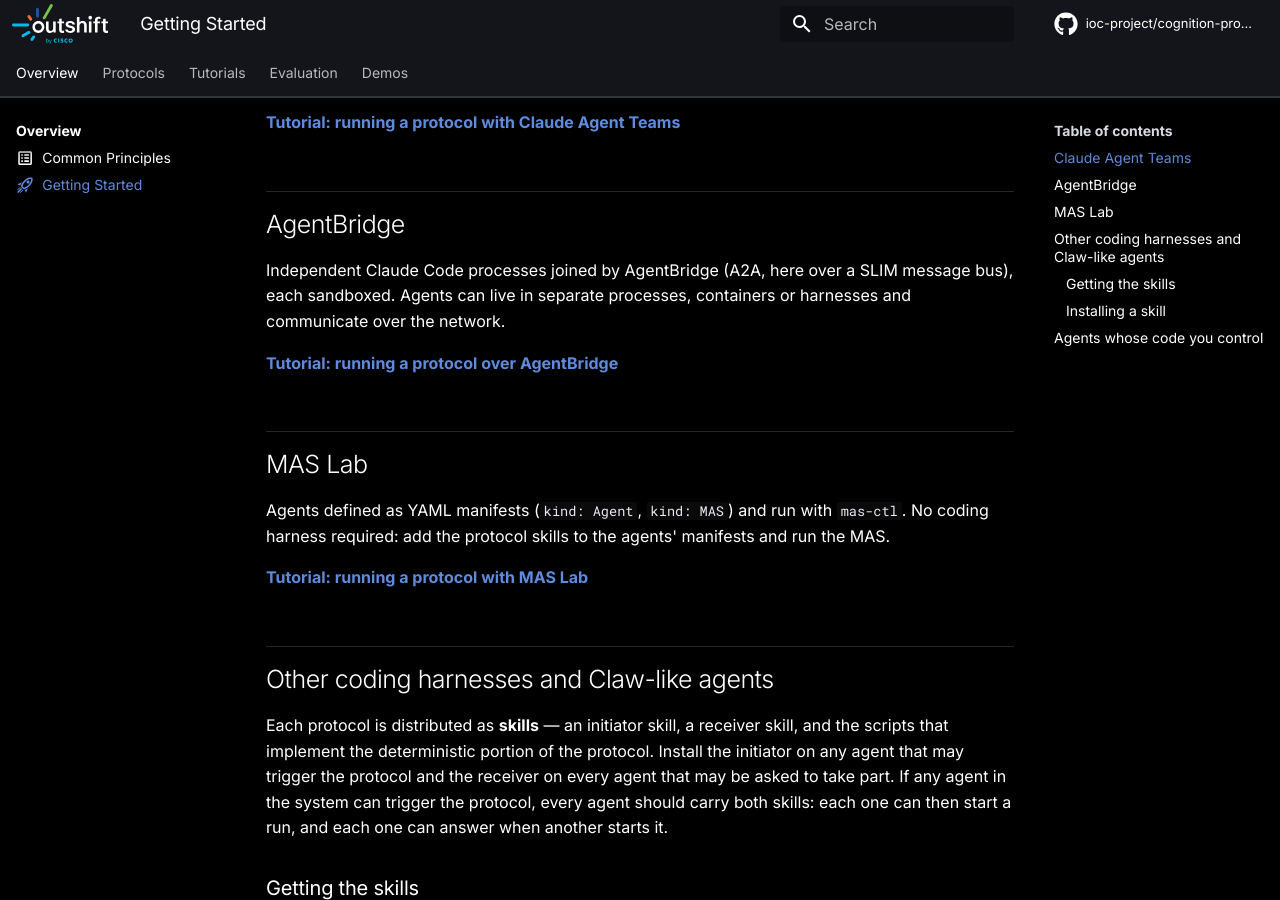
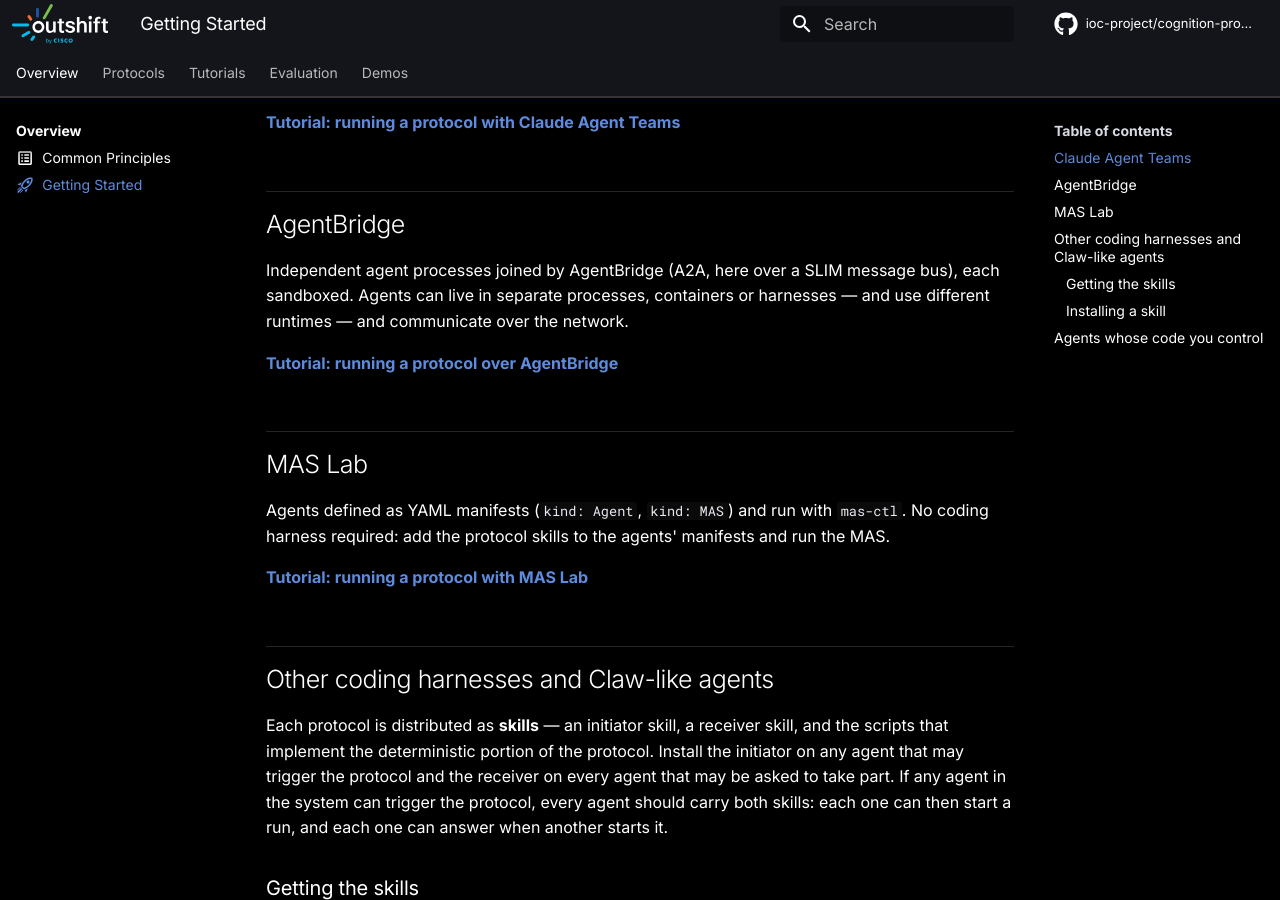
Before and after one commit to ioc-project/cognition-protocols, an MkDocs documentation site: the page built from docs/getting-started.md, in a window 1280 px wide and 900 px high, scrolled down 537 px. Built offline with MkDocs 1.6.1 and Material for MkDocs 9.7.7, drawn with Linux system fonts in a browser that asks for light colours; comment, search, counter and statistics services are not loaded.

Commit message:
docs: clarify AgentBridge works with any agent runtime, not just Claude
Signed-off-by: Sam Betts <1769706+Tehsmash@users.noreply.github.com>

```diff
--- a/docs/getting-started.md
+++ b/docs/getting-started.md
@@ -24,9 +24,9 @@
 
 ## AgentBridge
 
-Independent Claude Code processes joined by AgentBridge (A2A, here over a SLIM message bus),
-each sandboxed. Agents can live in separate processes, containers or harnesses and communicate
-over the network.
+Independent agent processes joined by AgentBridge (A2A, here over a SLIM message bus), each
+sandboxed. Agents can live in separate processes, containers or harnesses — and use different
+runtimes — and communicate over the network.
 
 [**Tutorial: running a protocol over AgentBridge**](tutorials/agentbridge/index.md)
 
```
